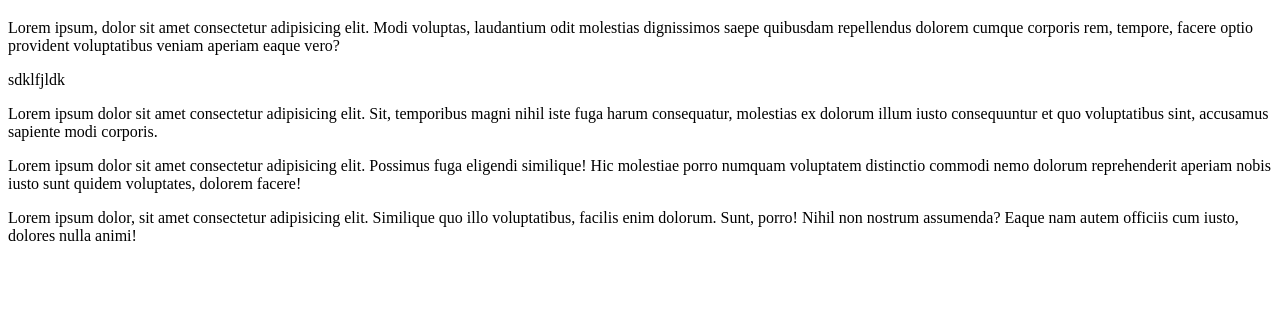
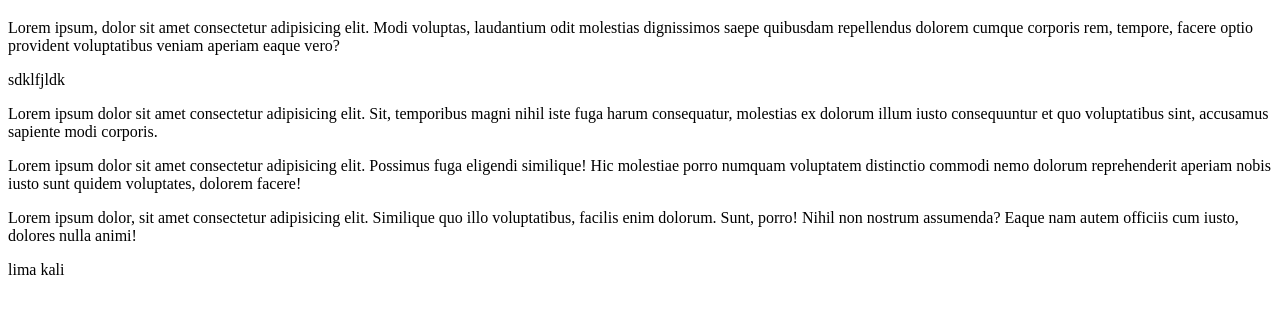
Before and after one commit to ubaydillah1/git-learn, a plain HTML site: page index.html in a window 1280 px wide. Shown: the part 61-374 px from the top of the page. Drawn offline with Linux system fonts and the light colour scheme.

Commit message:
lima kali

```diff
--- a/index.html
+++ b/index.html
@@ -30,6 +30,8 @@
       assumenda? Eaque nam autem officiis cum iusto, dolores nulla animi!
     </p>
 
+    <p>lima kali</p>
+
     <img src="" alt="" />
   </body>
 </html>
```
